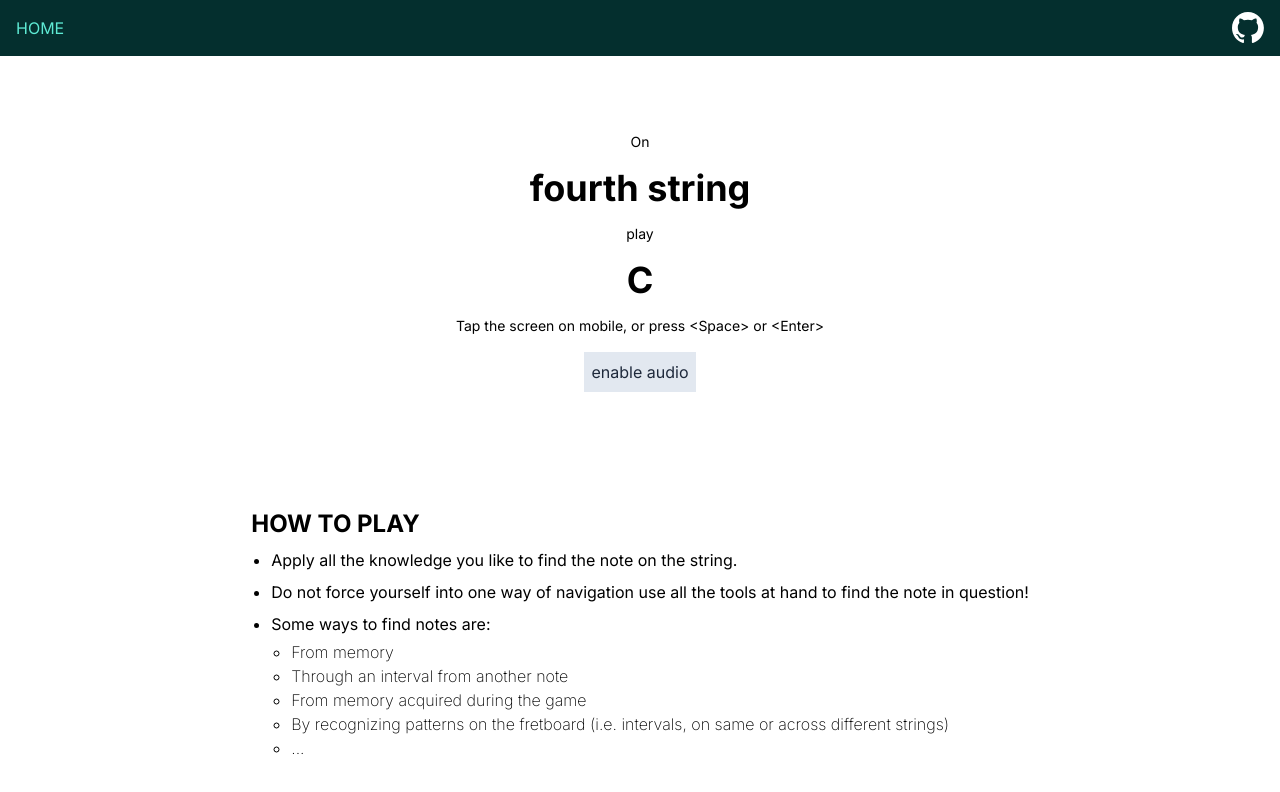
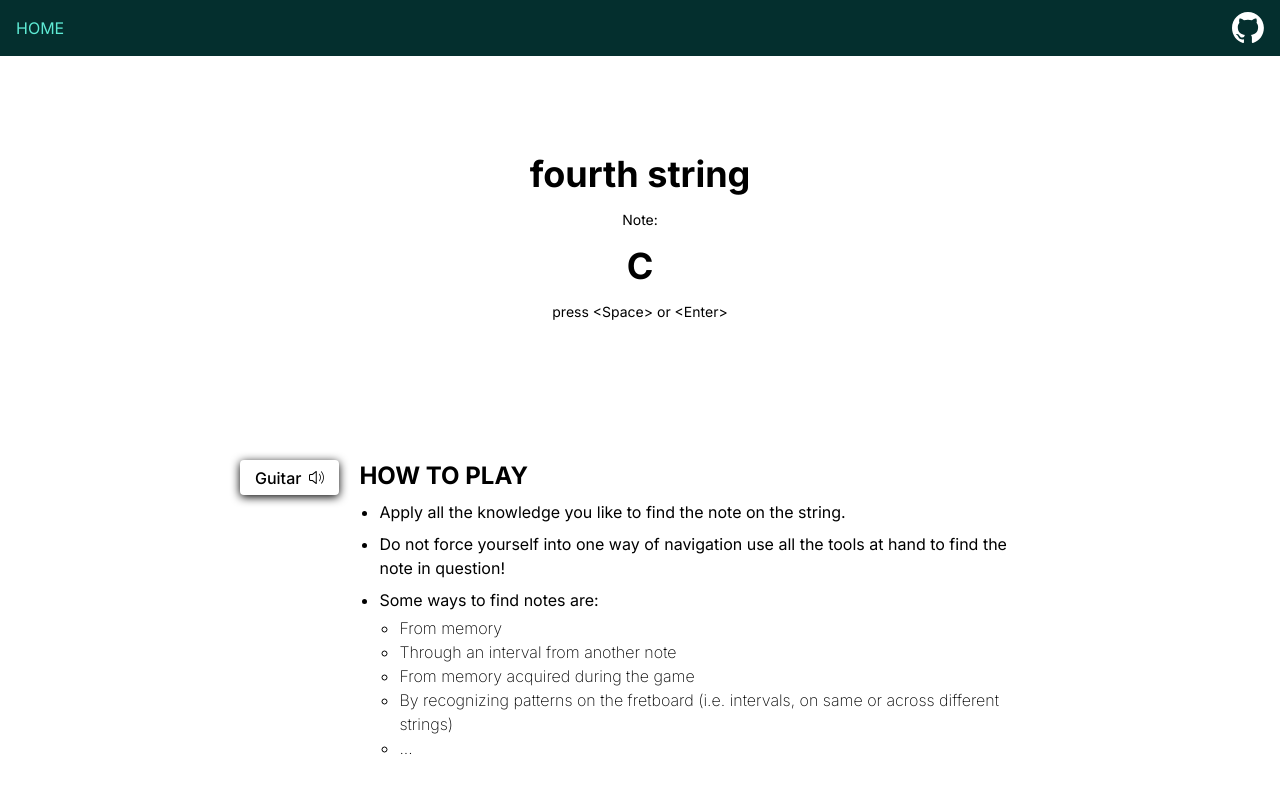
Before and after one commit to beselig/string-theory, a Next.js app: page /fretboard-mastery in a window 1280 px wide. Shown: the top 792 px of the page. Built offline with nearby package versions, Linux system fonts and the light colour scheme.

Commit message:
refactor(FretboardMastery): move game logic to src/components/fretboard-mastery

```diff
--- a/src/app/fretboard-mastery/Rules.tsx
+++ /dev/null
@@ -1,24 +0,0 @@
-export const Rules = () => {
-    return (
-        <ul className="mt-2 flex list-disc flex-col gap-2 pl-5">
-            <li>Apply all the knowledge you like to find the note on the string.</li>
-            <li>
-                Do not force yourself into one way of navigation use all the tools at hand to find
-                the note in question!
-            </li>
-            <li>
-                Some ways to find notes are:
-                <ul className="mt-1 list-[circle] pl-5 font-extralight">
-                    <li>From memory</li>
-                    <li>Through an interval from another note</li>
-                    <li>From memory acquired during the game</li>
-                    <li>
-                        By recognizing patterns on the fretboard (i.e. intervals, on same or across
-                        different strings)
-                    </li>
-                    <li>...</li>
-                </ul>
-            </li>
-        </ul>
-    );
-};
--- a/src/app/fretboard-mastery/game-api.ts
+++ /dev/null
@@ -1,22 +0,0 @@
-export type Frequency = number;
-export type Note = (typeof NOTES)[number];
-export type GuitarString = (typeof GUITAR_STRINGS)[number];
-
-export const NOTES = ["E", "F", "F#", "G", "G#", "A", "A#", "B", "C", "C#", "D", "D#"] as const;
-export const GUITAR_STRINGS = ["E", "A", "D", "G", "B", "e"] as const;
-
-export const Notes = new Map<Note, Frequency>(
-    NOTES.map((note, index) => [note, 82.41 * Math.pow(2, index / 12)])
-);
-
-export const getFrequencyFromNote = (note: Note): Frequency => {
-    return Notes.get(note) ?? 0;
-};
-
-export const getRandomNote = (): Note => {
-    return NOTES[Math.floor(Math.random() * NOTES.length)];
-};
-
-export const getRandomGuitarString = (): GuitarString => {
-    return GUITAR_STRINGS[Math.floor(Math.random() * GUITAR_STRINGS.length)];
-};
--- a/src/app/fretboard-mastery/page.tsx
+++ b/src/app/fretboard-mastery/page.tsx
@@ -1,134 +1,9 @@
-"use client";
-import * as Dialog from "@radix-ui/react-dialog";
-import { Cross2Icon } from "@radix-ui/react-icons";
-import { useState } from "react";
-import { useKeyEventHandler } from "../../shared/useKeyEventHandler";
-import { Rules } from "./Rules";
-import {
-    GUITAR_STRINGS,
-    GuitarString,
-    Note,
-    getRandomGuitarString,
-    getRandomNote,
-} from "./game-api";
+import { FretboardMasteryExercise } from "@/components/exercises/fretboard-mastery/exercise";
 
 export default function FretboardMastery() {
-    const [muted, setMuted] = useState(true);
-    const { guitarString, note, next, noteSampleName } = useStringNotePair();
-    useKeyEventHandler(["Space", "Enter"], () => {
-        next();
-    });
-
     return (
-        <main
-            className="flex h-full w-full touch-none flex-col items-center justify-around"
-            onTouchStart={next}
-        >
-            <div className="flex flex-1 flex-col items-center justify-center gap-4">
-                <p className="text-sm">On</p>
-                <div className="h1 flex justify-end">
-                    {GuitarStringUtteranceMap[guitarString]} string
-                </div>
-                <p className="text-sm">play</p>
-                <div className="h1">{note}</div>
-
-                <p className="text-sm">
-                    Tap the screen on mobile, or press {"<Space>"} or {"<Enter>"}
-                </p>
-                {!muted && <audio src={`/samples/simple/${noteSampleName}.mp3`} autoPlay></audio>}
-                <button
-                    role="button"
-                    className="bg-slate-200 p-2 text-slate-800 hover:bg-slate-300 active:scale-95"
-                    onClick={() => setMuted((prev) => !prev)}
-                >
-                    {muted ? "enable audio" : "mute audio"}
-                </button>
-            </div>
-            <div className="mt-auto max-w-[800px] py-10">
-                <div className="hidden lg:block">
-                    <article>
-                        <h3 className="uppercase">How to play</h3>
-                        <Rules />
-                    </article>
-                </div>
-                <div className="lg:hidden">
-                    <Dialog.Root>
-                        <Dialog.Trigger asChild>
-                            <button className="inline-flex h-[35px] items-center justify-center rounded-[4px] bg-white px-[15px] font-medium leading-none text-black shadow-[0_2px_10px] shadow-black hover:bg-teal-100 focus:shadow-[0_0_0_2px] focus:shadow-black focus:outline-none">
-                                How to play?
-                            </button>
-                        </Dialog.Trigger>
-                        <Dialog.Portal>
-                            <Dialog.Overlay className="data-[state=open]:animate-overlayShow fixed inset-0 bg-black" />
-                            <Dialog.Content className=" data-[state=open]:animate-contentShow fixed inset-0 overflow-auto bg-white p-6 text-black shadow-[hsl(206_22%_7%_/_35%)_0px_10px_38px_-10px,_hsl(206_22%_7%_/_20%)_0px_10px_20px_-15px] focus:outline-none dark:bg-black dark:text-white sm:h-screen sm:w-screen">
-                                <Dialog.Title asChild>
-                                    <h3 className="m-0 mb-5 border-b-2 pb-5 uppercase leading-none">
-                                        How to play
-                                    </h3>
-                                </Dialog.Title>
-                                <Rules />
-                                <Dialog.Close asChild>
-                                    <button
-                                        className="absolute right-6 top-6 inline-flex h-[25px] w-[25px] appearance-none items-center justify-center rounded-full bg-white text-black focus:shadow-[0_0_0_2px] focus:outline-none"
-                                        aria-label="Close"
-                                    >
-                                        <Cross2Icon />
-                                    </button>
-                                </Dialog.Close>
-                            </Dialog.Content>
-                        </Dialog.Portal>
-                    </Dialog.Root>{" "}
-                </div>
-            </div>
+        <main className="flex h-full w-full touch-none flex-col items-center justify-around">
+            <FretboardMasteryExercise />
         </main>
     );
 }
-
-const useStringNotePair = () => {
-    const makeFileName = (note: Note) => {
-        return note.replace("#", "_sharp");
-    };
-
-    const getStringNotePair = (): { guitarString: GuitarString; note: Note } => {
-        return {
-            guitarString: getRandomGuitarString(),
-            note: getRandomNote(),
-        };
-    };
-
-    const [{ guitarString, note }, setStringNotePair] = useState<{
-        note: Note;
-        guitarString: GuitarString;
-    }>(getStringNotePair());
-
-    return {
-        note,
-        guitarString,
-        noteSampleName: makeFileName(note),
-        next: () => {
-            speechSynthesis.cancel();
-            // update state
-            const next = getStringNotePair();
-            setStringNotePair(next);
-
-            // say guitar string and note
-            const utterance = makeUtterance(next.note, next.guitarString);
-            speechSynthesis.speak(utterance);
-        },
-    };
-};
-
-const makeUtterance = (note: Note, guitarString: GuitarString) => {
-    return new SpeechSynthesisUtterance(
-        `On ${GuitarStringUtteranceMap[guitarString]} string, play, ${note}`
-    );
-};
-
-const GuitarStringUtteranceMap: Record<(typeof GUITAR_STRINGS)[number], string> = {
-    e: "first",
-    B: "second",
-    G: "third",
-    D: "fourth",
-    A: "fifth",
-    E: "sixth",
-} as const;
--- a/src/components/exercises/fretboard-mastery/components.tsx
+++ b/src/components/exercises/fretboard-mastery/components.tsx
@@ -26,3 +26,28 @@
 export const AudioFeedback = ({ src }: { src: string }) => {
     return <audio src={src} autoPlay></audio>;
 };
+
+export const Rules = () => {
+    return (
+        <ul className="mt-2 flex list-disc flex-col gap-2 pl-5">
+            <li>Apply all the knowledge you like to find the note on the string.</li>
+            <li>
+                Do not force yourself into one way of navigation use all the tools at hand to find
+                the note in question!
+            </li>
+            <li>
+                Some ways to find notes are:
+                <ul className="mt-1 list-[circle] pl-5 font-extralight">
+                    <li>From memory</li>
+                    <li>Through an interval from another note</li>
+                    <li>From memory acquired during the game</li>
+                    <li>
+                        By recognizing patterns on the fretboard (i.e. intervals, on same or across
+                        different strings)
+                    </li>
+                    <li>...</li>
+                </ul>
+            </li>
+        </ul>
+    );
+};
--- a/src/components/exercises/fretboard-mastery/exercise.tsx
+++ b/src/components/exercises/fretboard-mastery/exercise.tsx
@@ -1,33 +1,45 @@
 "use client";
 import * as Dialog from "@radix-ui/react-dialog";
-import { Cross2Icon } from "@radix-ui/react-icons";
+import { Cross2Icon, QuestionMarkIcon, SpeakerLoudIcon } from "@radix-ui/react-icons";
 import { useEffect, useState } from "react";
-import { Rules } from "../../../app/fretboard-mastery/Rules";
+import { useKeyEventHandler } from "../../../shared/useKeyEventHandler";
+import { Button } from "../../Button";
+import { AudioFeedback, HowTo, Prompt, Rules } from "./components";
 import { GUITAR_STRINGS, GuitarString, GuitarStringUtteranceMap, NOTES, Note } from "./data";
-import { useKeyEventHandler } from "../../../shared/useKeyEventHandler";
-import { Prompt, HowTo, AudioFeedback } from "./components";
-import { FretboardMasteryProps } from "./types";
 
-export const FretboardMasteryExercise = ({
-    audioFeedback,
-    voiceFeedback,
-}: FretboardMasteryProps) => {
+export const FretboardMasteryExercise = () => {
+    const [audioFeedback, setAudioFeedback] = useState(false);
+    const [voiceFeedback, setVoiceFeedback] = useState(true);
     const { guitarString, note, next } = useStringNotePair();
 
-    useVoiceFeedback(voiceFeedback, note, guitarString);
+    const toggleFeedback = () => {
+        const current = audioFeedback;
+        setAudioFeedback(!current);
+        setVoiceFeedback(current);
+    };
+
+    useVoiceFeedback(!!voiceFeedback, note, guitarString);
 
     useKeyEventHandler(["Space", "Enter"], () => {
         next();
     });
 
     return (
-        <>
+        <div
+            className="flex h-full w-full flex-col items-center justify-between"
+            onTouchStart={next}
+        >
             <div className="flex flex-1 flex-col items-center justify-center gap-4">
                 <Prompt note={note} guitarString={guitarString} />
                 <HowTo />
                 {audioFeedback && <AudioFeedback src={makeSampleSrc(note)} />}
             </div>
-            <div className="mt-auto max-w-[800px] py-10">
+            <div className="mt-auto flex max-w-[800px] gap-5 py-10">
+                <Button onClick={toggleFeedback}>
+                    {audioFeedback && "Voice"}
+                    {voiceFeedback && "Guitar"}
+                    <SpeakerLoudIcon />
+                </Button>
                 <div className="hidden lg:block">
                     <article>
                         <h3 className="uppercase">How to play</h3>
@@ -37,9 +49,9 @@
                 <div className="lg:hidden">
                     <Dialog.Root>
                         <Dialog.Trigger asChild>
-                            <button className="inline-flex h-[35px] items-center justify-center rounded-[4px] bg-white px-[15px] font-medium leading-none text-black shadow-[0_2px_10px] shadow-black hover:bg-teal-100 focus:shadow-[0_0_0_2px] focus:shadow-black focus:outline-none">
-                                How to play?
-                            </button>
+                            <Button>
+                                How to play <QuestionMarkIcon />
+                            </Button>
                         </Dialog.Trigger>
                         <Dialog.Portal>
                             <Dialog.Overlay className="data-[state=open]:animate-overlayShow fixed inset-0 bg-black" />
@@ -60,10 +72,10 @@
                                 </Dialog.Close>
                             </Dialog.Content>
                         </Dialog.Portal>
-                    </Dialog.Root>{" "}
+                    </Dialog.Root>
                 </div>
             </div>
-        </>
+        </div>
     );
 };
 
```
Also changed, not shown: src/components/exercises/fretboard-mastery/types.ts (+4 -4 lines).
